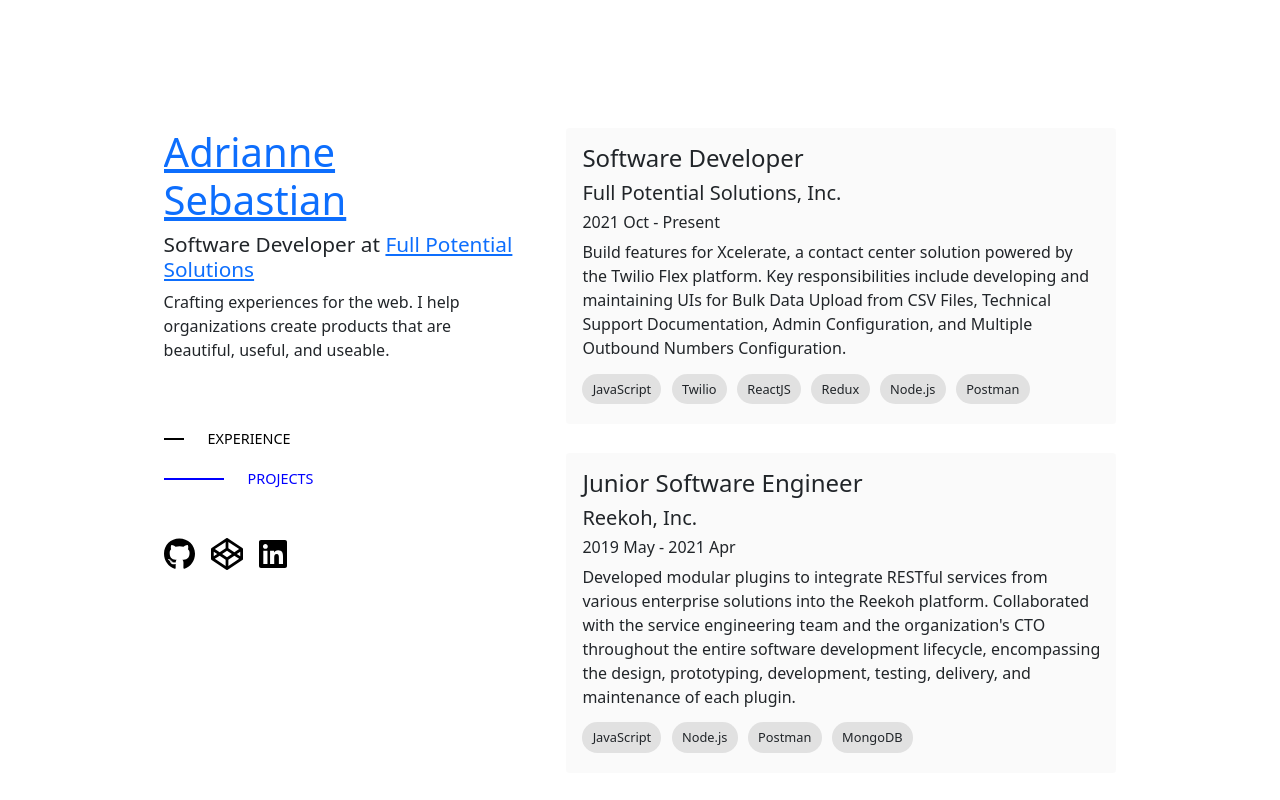
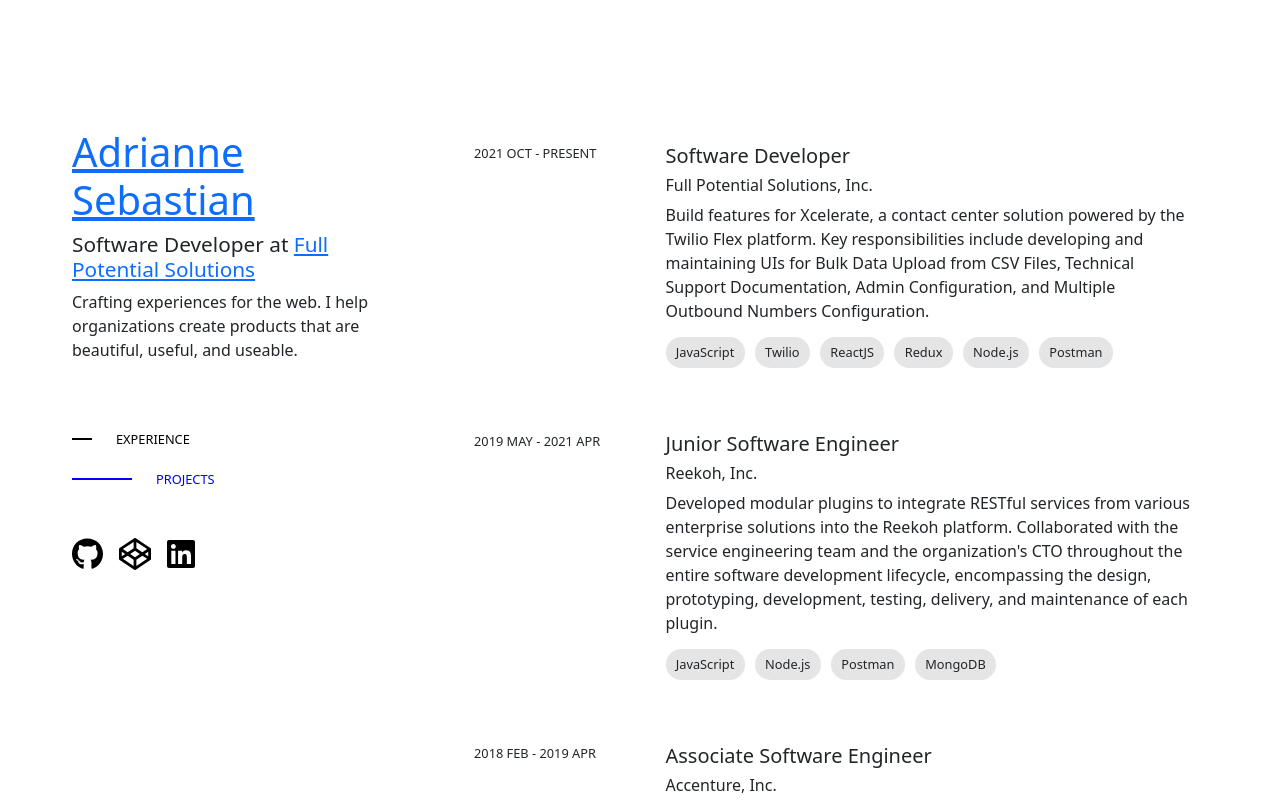
Before and after one commit to arcsbstn/arcsbstn.github.io, a React (Create React App) app: page / in a window 1280 px wide. Shown: the top 800 px of the page. Built offline with nearby package versions, Linux system fonts and the light colour scheme.

Commit message:
streamline cards

```diff
--- a/src/components/common/Card.tsx
+++ b/src/components/common/Card.tsx
@@ -1,16 +1,57 @@
 import styled from "styled-components";
 
-export const Card = styled.div`
+import { Chip } from "./index";
+
+interface ICardProps {
+  title: string;
+  subtitle?: string;
+  description: string;
+  techStack: string[];
+  leftComponent?: string | React.ReactNode;
+}
+
+const CardWrapper = styled.div`
   border-radius: 0.2em;
-  background-color: rgba(0, 0, 0, 0.02);
   padding: 1em 1em 0.5em 1em;
+  display: flex;
+  flex-direction: row;
+  gap: 1em;
+  transition: all 0.2s ease-in-out;
   -webkit-transition: all 0.2s ease-in-out;
   -moz-transition: all 0.2s ease-in-out;
   -o-transition: all 0.2s ease-in-out;
   -ms-transition: all 0.2s ease-in-out;
-  transition: all 0.2s ease-in-out;
 
   &:hover {
     background-color: rgba(0, 0, 0, 0.05);
   }
 `;
+const LeftColumn = styled.div`
+  flex-basis: 25%;
+  text-transform: uppercase;
+  font-size: 0.8em;
+`;
+
+const RightColumn = styled.div`
+  flex-basis: 75%;
+`;
+
+export function Card(props: ICardProps) {
+  const { title, subtitle, description, techStack, leftComponent } = props;
+
+  return (
+    <CardWrapper>
+      <LeftColumn>{leftComponent}</LeftColumn>
+      <RightColumn>
+        <h5>{title}</h5>
+        <h6>{subtitle}</h6>
+        <p>{description}</p>
+        <p>
+          {techStack.map((tech: string) => (
+            <Chip>{tech}</Chip>
+          ))}
+        </p>
+      </RightColumn>
+    </CardWrapper>
+  );
+}
--- a/src/components/content/Content.tsx
+++ b/src/components/content/Content.tsx
@@ -10,7 +10,7 @@ const ContentWrapper = styled.div`
   gap: 8em;
 
   padding: 8em 0;
-  max-width: 550px;
+  max-width: 750px;
 
   @media (max-width: 980px) {
     padding 0 0 8em 0;
--- a/src/components/content/Experience.tsx
+++ b/src/components/content/Experience.tsx
@@ -22,17 +22,13 @@ export default function Experience() {
       {!isWebView && <h3>{content.EXPERIENCE.toUpperCase()}</h3>}
       {experienceList.map(
         ({ organization, role, startEndDates, description, techStack }) => (
-          <Card>
-            <h4>{role}</h4>
-            <h5>{organization}</h5>
-            <h6>{startEndDates}</h6>
-            <p>{description}</p>
-            <p>
-              {techStack.map((e) => (
-                <Chip>{e}</Chip>
-              ))}
-            </p>
-          </Card>
+          <Card
+            title={role}
+            subtitle={organization}
+            description={description}
+            techStack={techStack}
+            leftComponent={startEndDates}
+          />
         )
       )}
       <h5>
--- a/src/components/content/Projects.tsx
+++ b/src/components/content/Projects.tsx
@@ -22,15 +22,7 @@ export default function Projects() {
       {!isWebView && <h3>{content.PROJECTS.toUpperCase()}</h3>}
       {projectList.map(
         ({ title, description, techStack, demoLink, repoLink }) => (
-          <Card>
-            <h5>{title}</h5>
-            <p>{description}</p>
-            <p>
-              {techStack.map((e) => (
-                <Chip>{e}</Chip>
-              ))}
-            </p>
-          </Card>
+          <Card title={title} description={description} techStack={techStack} />
         )
       )}
     </Deck>
--- a/src/components/sidebar/Nav.tsx
+++ b/src/components/sidebar/Nav.tsx
@@ -33,7 +33,7 @@ const AnimatedDash = styled.div<{ $isActiveSection?: boolean }>`
 `;
 
 const StyledSpan = styled.span<{ $isActiveSection?: boolean }>`
-  font-size: 0.9em;
+  font-size: 0.8em;
   cursor: pointer;
   color: ${(props) => (props.$isActiveSection ? "blue" : "black")};
 `;
```
